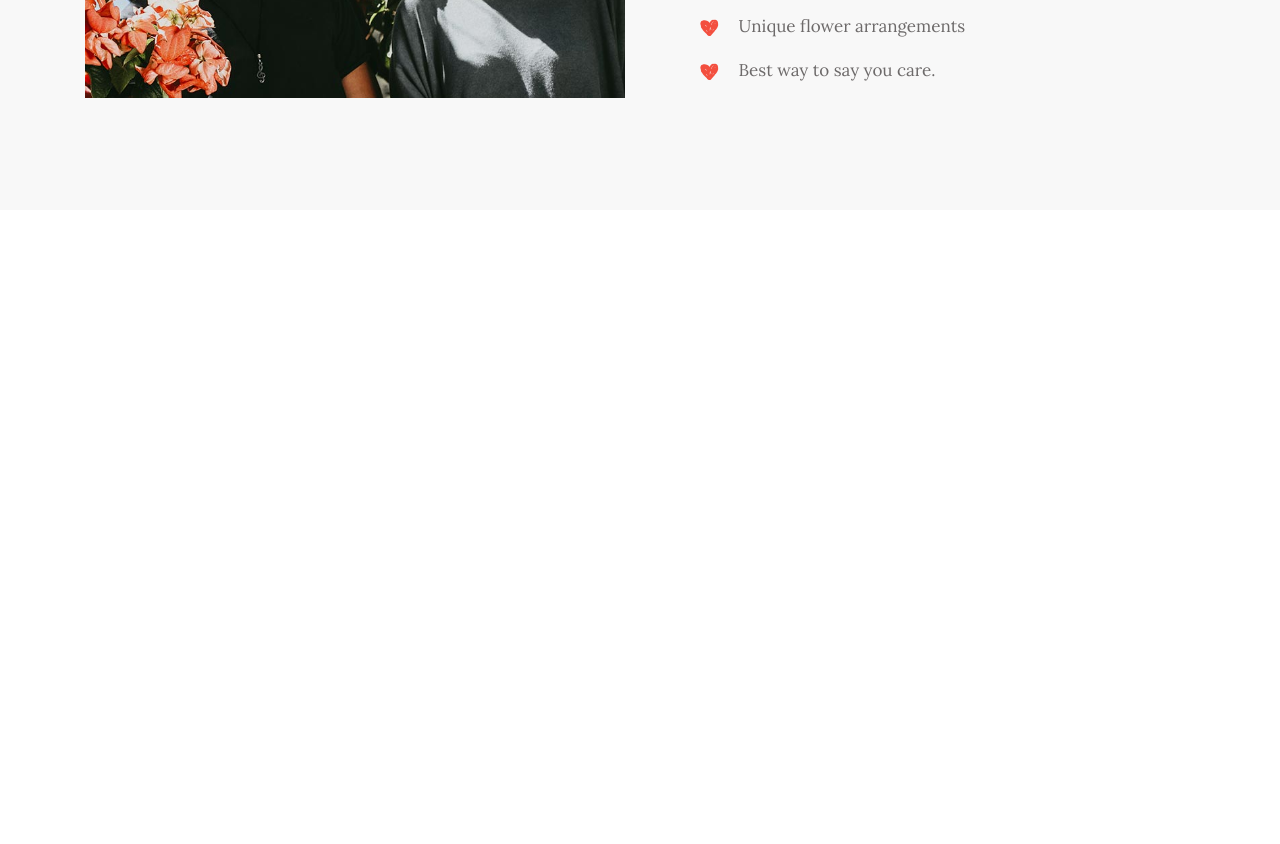
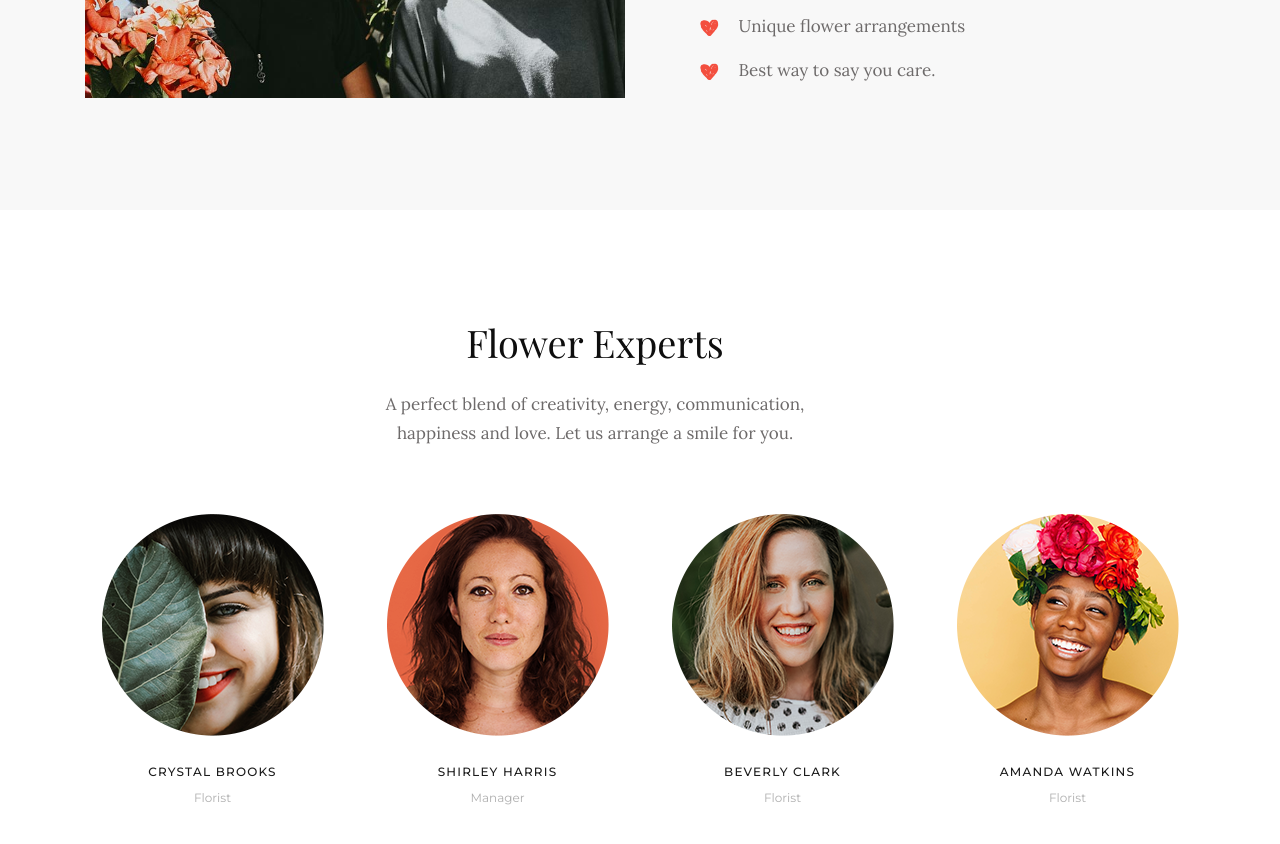
Before and after one commit to GunelYusuf/Frontend_Project, a plain HTML site: page index.html in a window 1280 px wide. Shown: the part 2029-2873 px from the top of the page. Before the commit the page ends 2239 px from the top, so only its background shows below. Drawn offline with nearby package versions, Linux system fonts and the light colour scheme.

Commit message:
create section experts

```diff
--- a/index.html
+++ b/index.html
@@ -29,7 +29,7 @@
                 <div class="col-9 d-none">
                     <div class="navbar-icon">
                         <div class="icon">
-                            <i class="fas fa-bars openNavbar"></i>
+                            <i class="fas fa-bars openSidebar"></i>
                         </div>
                     </div>
                     <div class="navbar">
@@ -1204,20 +1204,78 @@
                             <p>Where flowers are our inspiration to create lasting memories. Whatever the occasion...
                             </p>
                             <div class="title">
-                                <div class="img"><img src="/Video-Img/uheart.png"></div>
+                                <div class="img"><img src="./Video-Img/uheart.png"></div>
                                 <p>Hand picked just for you.</p><br>
 
-                                <div class="img"><img src="/Video-Img/uheart.png"></div>
+                                <div class="img"><img src="./Video-Img/uheart.png"></div>
                                 <p>Unique flower arrangements</p><br>
 
-                                <div class="img"><img src="/Video-Img/uheart.png"></div>
+                                <div class="img"><img src="./Video-Img/uheart.png"></div>
                                 <p>Best way to say you care.</p>
                             </div>
                         </div>
                 </div>
             </div>
         </section>
-
+        <section id="expertArea">
+            <div class="container">
+                <div class="text text-center">
+                    <div class="col-lg-6 col-12 m-auto">
+                        <h2 class="mb-4">Flower Experts</h2>
+                        <p>A perfect blend of creativity, energy, communication, happiness and love. Let us arrange a
+                            smile for you.</p>
+                    </div>
+                </div>
+                <div class="experts">
+                    <div class="row">
+                        <div class="col-lg-3 col-md-6 col-sm-12">
+                            <div class="expert text-center">
+                                <div class="img">
+                                    <img src="./expert img/Expert1.png" alt="CRYSTAL BROOKS">
+                                </div>
+                                <div class="content p-4">
+                                    <h6 class="m-0">CRYSTAL BROOKS</h6>
+                                    <span>Florist</span>
+                                </div>
+                            </div>
+                        </div>
+                        <div class="col-lg-3 col-md-6 col-sm-12">
+                            <div class="expert text-center">
+                                <div class="img">
+                                    <img src="./expert img/expert2.png" alt="SHIRLEY HARRIS">
+                                </div>
+                                <div class="content p-4">
+                                    <h6 class="m-0">SHIRLEY HARRIS</h6>
+                                    <span>Manager</span>
+                                </div>
+                            </div>
+                        </div>
+                        <div class="col-lg-3 col-md-6 col-sm-12">
+                            <div class="expert text-center">
+                                <div class="img">
+                                    <img src="./expert img/expert3.png" alt="BEVERLY CLARK">
+                                </div>
+                                <div class="content p-4">
+                                    <h6 class="m-0">BEVERLY CLARK</h6>
+                                    <span>Florist</span>
+                                </div>
+                            </div>
+                        </div>
+                        <div class="col-lg-3 col-md-6 col-sm-12">
+                            <div class="expert text-center">
+                                <div class="img">
+                                    <img src="./expert img/expert4.png" alt="AMANDA WATKINS">
+                                </div>
+                                <div class="content p-4">
+                                    <h6 class="m-0">AMANDA WATKINS</h6>
+                                    <span>Florist</span>
+                                </div>
+                            </div>
+                        </div>
+                    </div>
+                </div>
+            </div>
+        </section>
     </main>
 
  <script src="script.js"></script>
--- a/main.css
+++ b/main.css
@@ -346,3 +346,40 @@ float: right;
     top: 48px !important;
   }
 }
+ #expertArea{
+ padding: 60px 0 120px;
+}
+
+ #expertArea .container .text {
+  padding: 50px 0;
+}
+#expertArea .container .text h2 {
+  margin-right: 90px;
+  font-family: "Playfair Display", serif;
+  font-size: 38px;
+  color: #0e0e0e;
+  font-weight: 400;
+}
+
+ #expertArea .container .text p {
+   margin-right: 90px;
+  font-family: "Lora", serif;
+  font-size: 17px;
+  color: #6D6A6A;
+  line-height: 29px;
+}
+
+.expert .content h6 {
+  font-family: "Montserrat", sans-serif;
+  font-size: 12px;
+  font-weight: 500;
+  color: #1b1b1b;
+  letter-spacing: 0.1em;
+  line-height: 2em;
+}
+
+ .expert .content span {
+  font-size: 12px;
+  font-family: "Montserrat", sans-serif;
+  color: #AFAFAF;
+}
--- a/navbar.css
+++ b/navbar.css
@@ -71,13 +71,13 @@ header .container .row .navbar .close i {
   color: #f34f3f;
   font-size: 25px;
 }
-/* header .container .row .sidebar .close {
+header .container .row .sidebar .close {
   position: absolute;
   top: 15px;
   right: 15px;
   color: white;
   cursor: pointer;
-} */
+}
 header .container .row .navbar .navbar-list ul {
   padding: 40px;
   list-style: none;
```
Also changed, not shown: expert img/Expert1.png (added), expert img/expert2.png (added), expert img/expert3.png (added), expert img/expert4.png (added), 1 other file.
